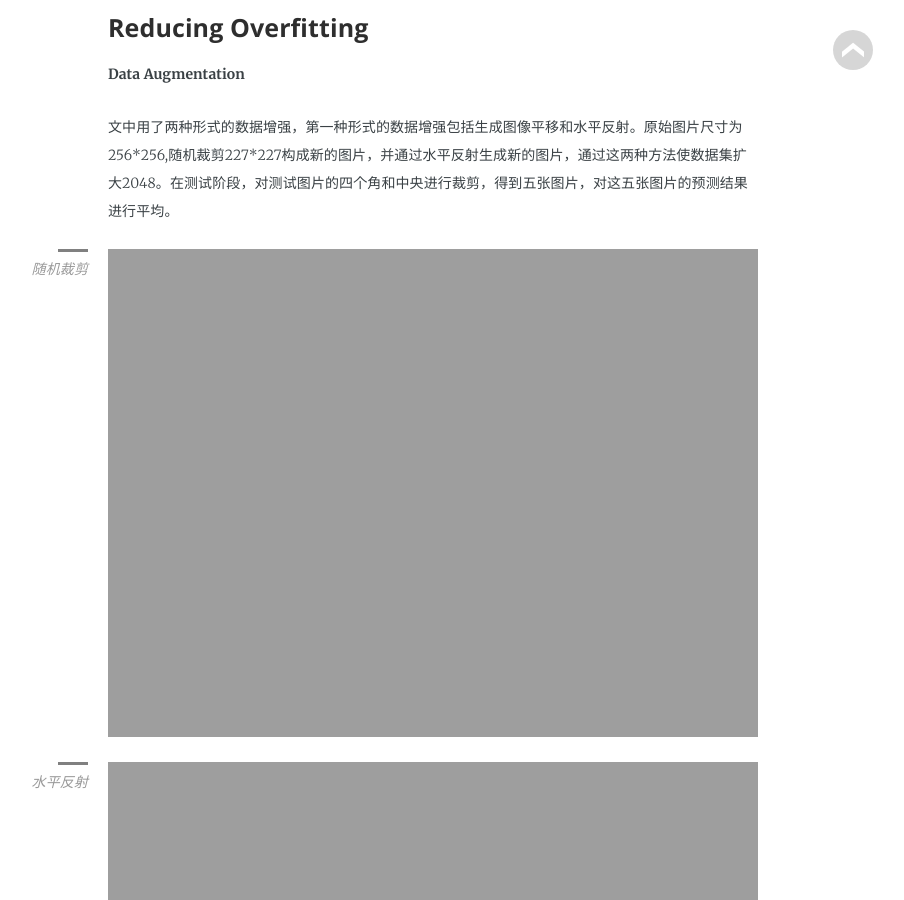
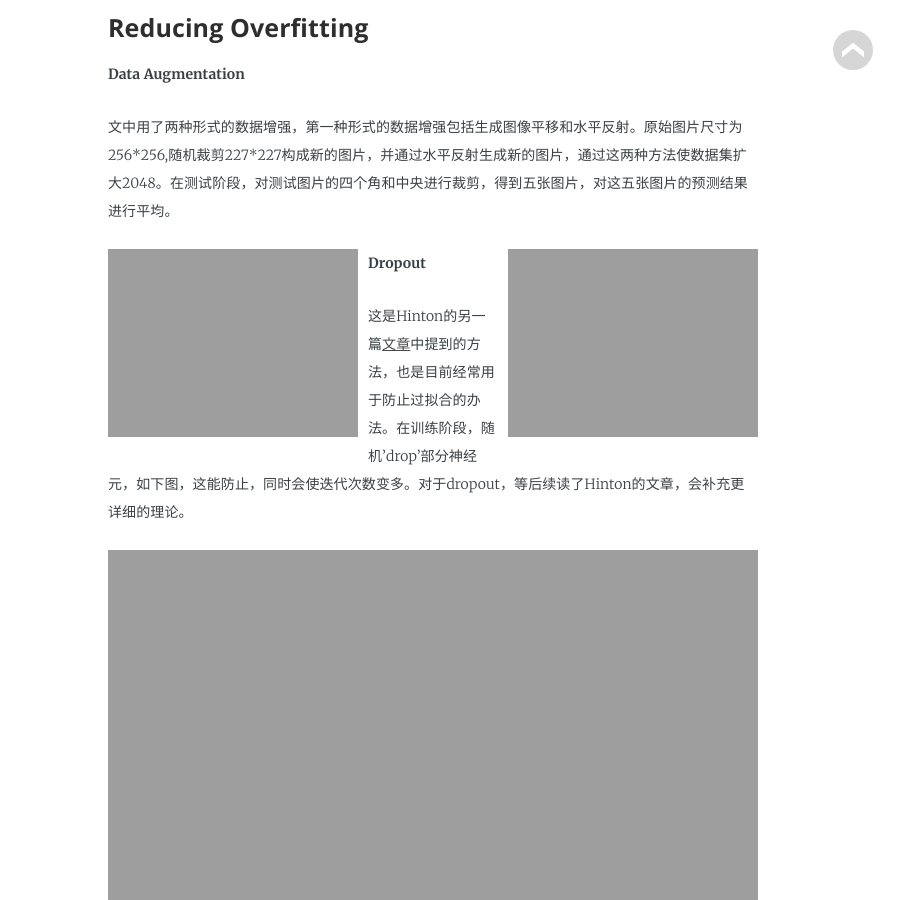
Before and after one commit to kleinzcy/kleinzcy.github.io, a Jekyll site: the page built from _posts/2019-06-23-alexnet.md, in a window 1280 px wide and 900 px high, scrolled down 2389 px. Shown: the whole window, without its empty margins (207-1111 px from the left). Built offline with Jekyll 4.4.1, drawn with Linux system fonts in a browser that asks for light colours; some web fonts are replaced; formulas are drawn with MathJax 3.

Commit message:
Update ImageNet Classification with Deep Convolutional Neural Networks

```diff
--- a/_posts/2019-06-23-alexnet.md
+++ b/_posts/2019-06-23-alexnet.md
@@ -49,16 +49,8 @@
 
   文中用了两种形式的数据增强，第一种形式的数据增强包括生成图像平移和水平反射。原始图片尺寸为256\*256,随机裁剪227\*227构成新的图片，并通过水平反射生成新的图片，通过这两种方法使数据集扩大2048。在测试阶段，对测试图片的四个角和中央进行裁剪，得到五张图片，对这五张图片的预测结果进行平均。
 
-   <figure>
-      <img src="{{ "/media/img/AlexNet-Data-Augmentation-Mirror-Image.jpg" | absolute_url }}" />
-      <figcaption>随机裁剪</figcaption>
-   </figure>
-
-   <figure>
-        <img src="{{ "/media/img/AlexNet-Data-Augmentation-Random-Crops.jpg" | absolute_url }}" />
-      <figcaption>水平反射</figcaption>
-   </figure>
-
+  ![]({{ "/media/img/AlexNet-Data-Augmentation-Mirror-Image.jpg#right" | absolute_url }})
+  ![]({{ "/media/img/AlexNet-Data-Augmentation-Random-Crops.jpg#left" | absolute_url }})
 
 **Dropout**
 
```
